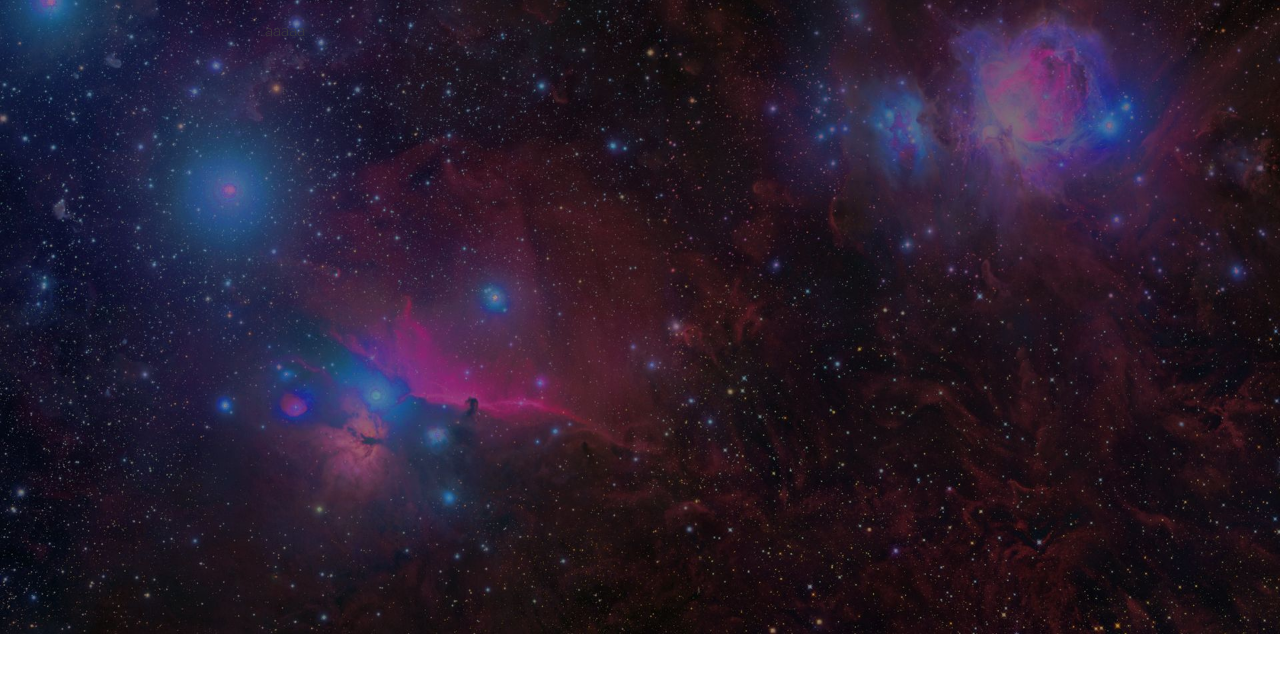
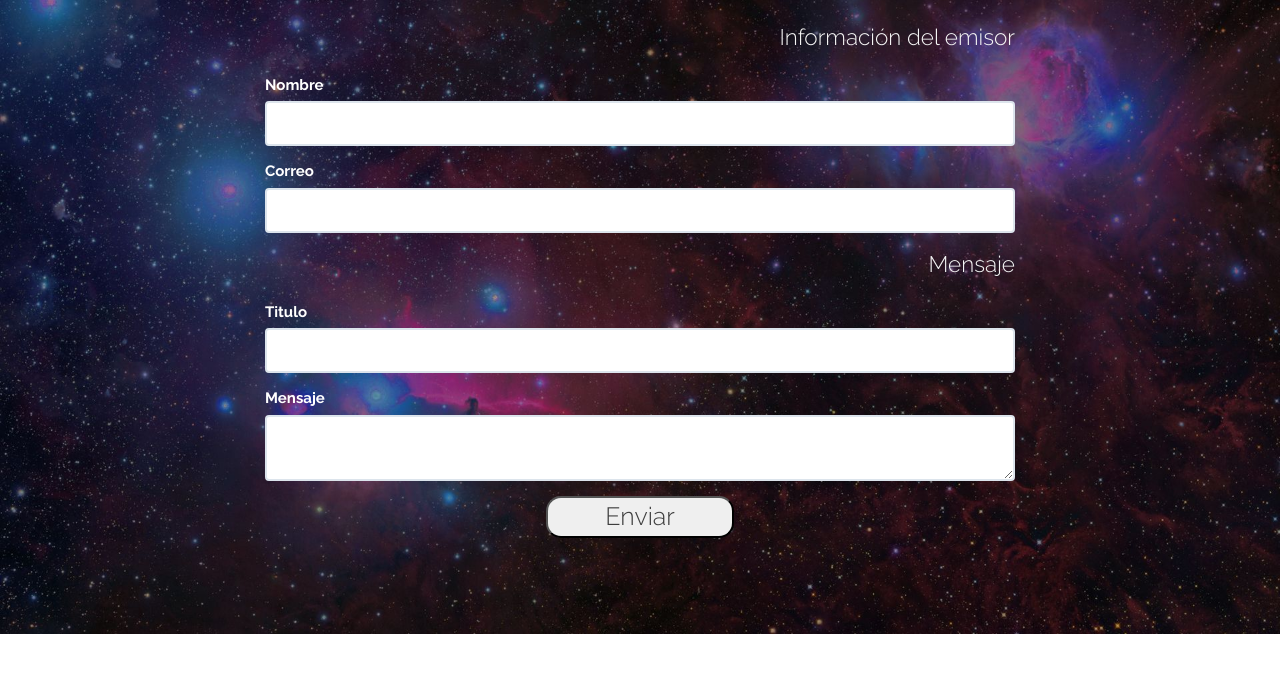
Before and after one commit to lmadrigalcr/astroTEC, a PHP site: page /contact.php in a window 1280 px wide. Shown: the part 86-759 px from the top of the page. Run offline with PHP 8.4, Linux system fonts and the light colour scheme.

Commit message:
Contact progress
HTML OK
CSS    OK

```diff
--- a/html/contact.php
+++ b/html/contact.php
@@ -9,6 +9,7 @@
 <head>
 	<title>AstroTEC - Acerca de</title>
 	<?php require('./php/head.php'); ?>
+	<link rel="stylesheet" type="text/css" href="css/contact.css">
 </head>
 
 <body>
@@ -20,7 +21,33 @@
 		<?php require('./php/navbar.php'); ?>
 		<div class="row">
 			<div class="col-sm-8 col-sm-offset-2">
-				aaaaa
+				<form action="#" method="post">
+					<fieldset>
+						<legend> Información del emisor</legend>
+						<div class="form-group">
+							<label for="iname">Nombre</label>
+							<input type="text" id="iname" class="form-control" required>
+						</div>
+						<div class="form-group">
+							<label for="iemail">Correo</label>
+							<input type="email" id="iemail" class="form-control" required>
+						</div>
+					</fieldset>
+					<fieldset>
+						<legend> Mensaje</legend>
+						<div class="form-group">
+							<label for="ititle">Titulo</label>
+							<input type="text" id="ititle" class="form-control" required>
+						</div>
+						<div class="form-group">
+							<label for="itext">Mensaje</label>
+							<textarea id="itext" class="form-control" required></textarea>
+						</div>
+					</fieldset>
+					<div class="form-group submit">
+						<input type="submit"  name="scontact" value="Enviar">
+					</div>
+				</form>
 			</div>
 		</div>
 	</div>
--- /dev/null
+++ b/html/css/contact.css
@@ -0,0 +1,23 @@
+
+.submit {
+	text-align: center;
+}
+.submit input{
+	width: 25%;
+	border-radius: 15px;
+	font-size: 25px;
+
+}
+
+legend {
+	text-align: right;
+	color: whitesmoke;
+}
+
+label {
+	color: white;
+}
+
+textarea {
+	height: 30%;
+}
```
